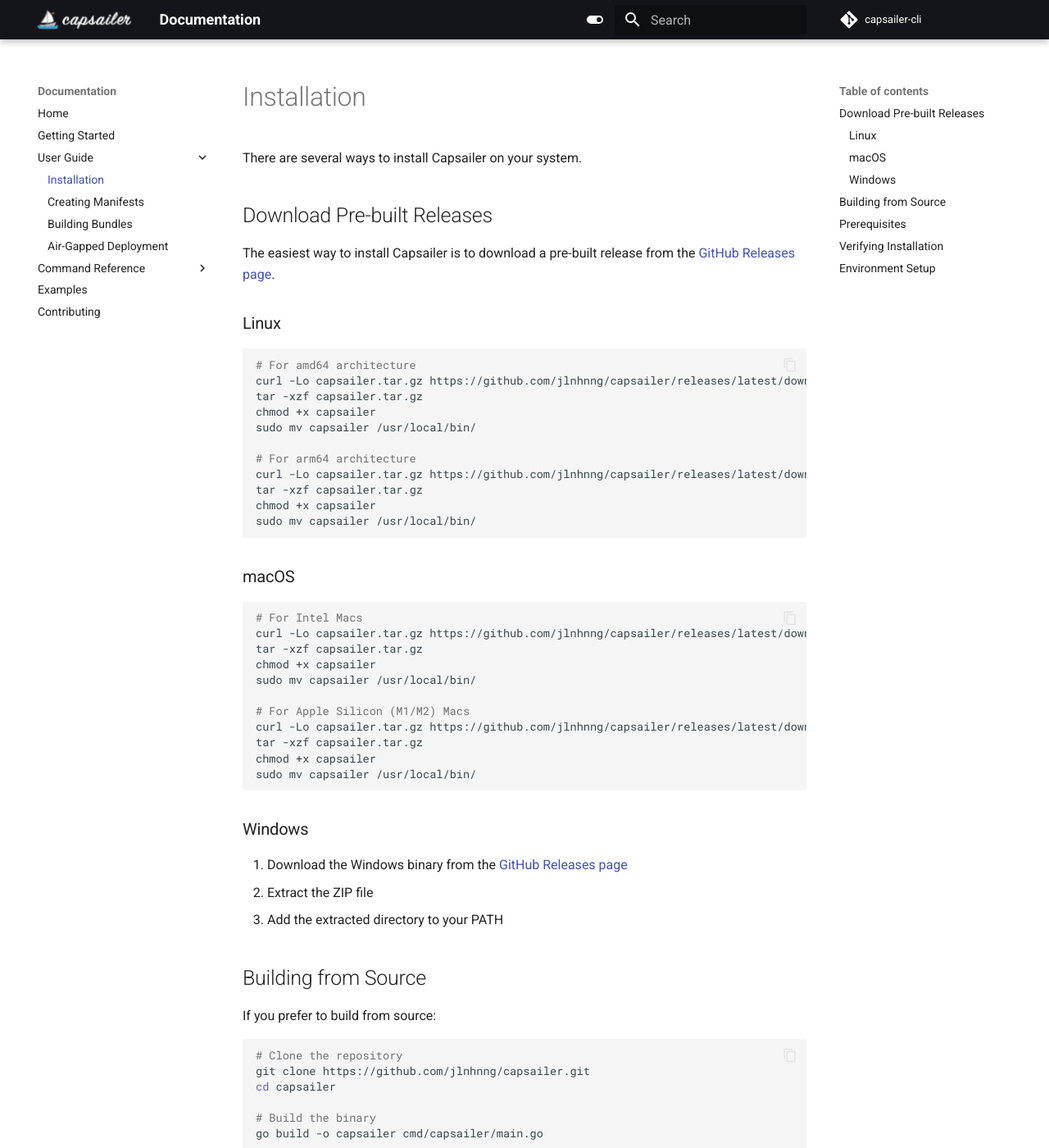
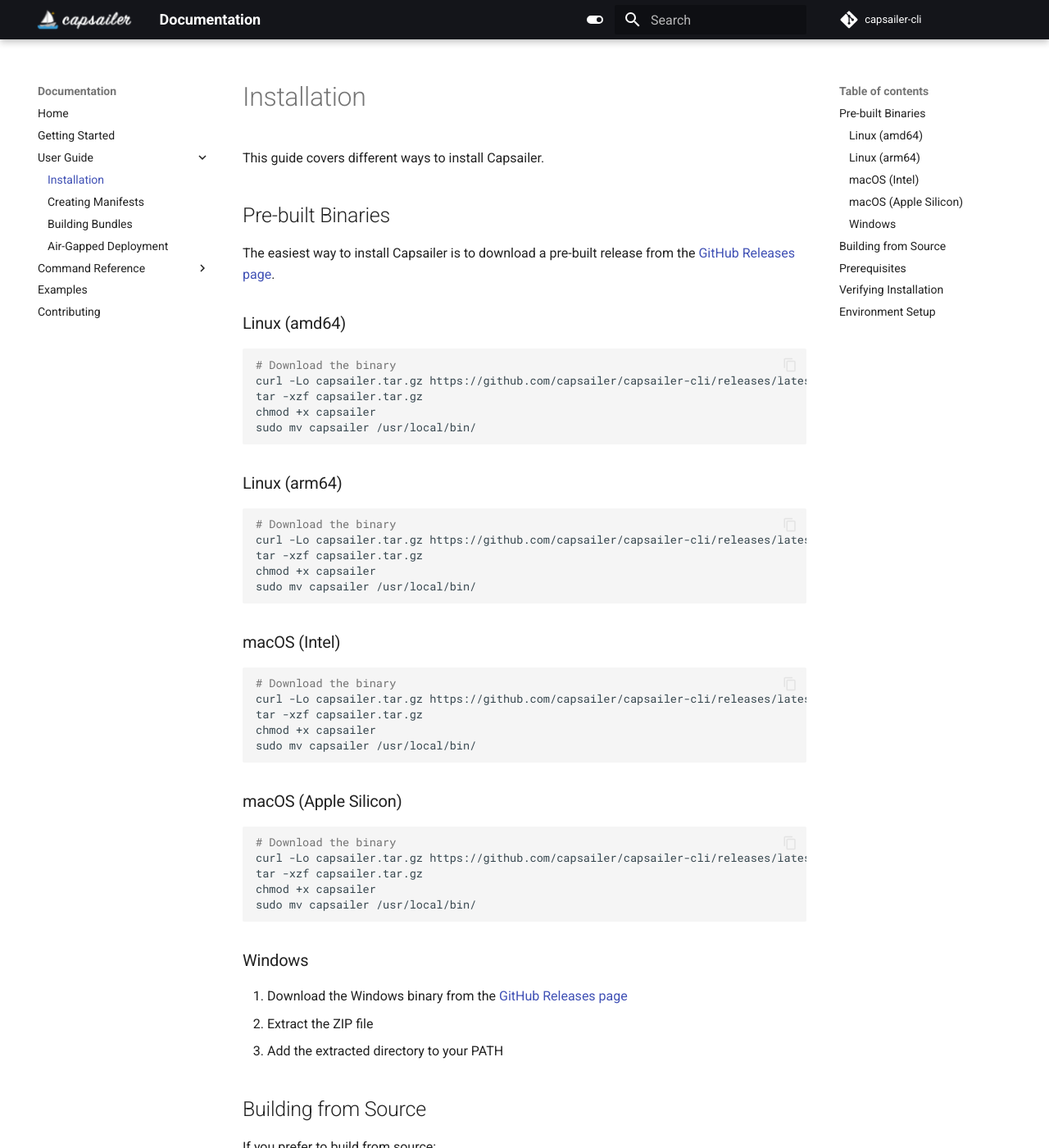
Before and after one commit to capsailer/capsailer-cli, an MkDocs documentation site: the page built from docs/user-guide/installation.md, in a window 1280 px wide and 1400 px high. Shown: the whole window at 82% size. Built offline with MkDocs 1.6.1 and Material for MkDocs 9.7.7, drawn with Linux system fonts in a browser that asks for light colours; comment, search, counter and statistics services are not loaded; some of the changed text lies outside the part shown.

Commit message:
Update references to new org / repo

````diff
--- a/docs/user-guide/installation.md
+++ b/docs/user-guide/installation.md
@@ -1,38 +1,46 @@
 # Installation
 
-There are several ways to install Capsailer on your system.
+This guide covers different ways to install Capsailer.
 
-## Download Pre-built Releases
+## Pre-built Binaries
 
-The easiest way to install Capsailer is to download a pre-built release from the [GitHub Releases page](https://github.com/jlnhnng/capsailer/releases).
+The easiest way to install Capsailer is to download a pre-built release from the [GitHub Releases page](https://github.com/capsailer/capsailer-cli/releases).
 
-### Linux
+### Linux (amd64)
 
 ```bash
-# For amd64 architecture
-curl -Lo capsailer.tar.gz https://github.com/jlnhnng/capsailer/releases/latest/download/capsailer-linux-amd64.tar.gz
-tar -xzf capsailer.tar.gz
-chmod +x capsailer
-sudo mv capsailer /usr/local/bin/
-
-# For arm64 architecture
-curl -Lo capsailer.tar.gz https://github.com/jlnhnng/capsailer/releases/latest/download/capsailer-linux-arm64.tar.gz
+# Download the binary
+curl -Lo capsailer.tar.gz https://github.com/capsailer/capsailer-cli/releases/latest/download/capsailer-linux-amd64.tar.gz
 tar -xzf capsailer.tar.gz
 chmod +x capsailer
 sudo mv capsailer /usr/local/bin/
 ```
 
-### macOS
+### Linux (arm64)
 
 ```bash
-# For Intel Macs
-curl -Lo capsailer.tar.gz https://github.com/jlnhnng/capsailer/releases/latest/download/capsailer-darwin-amd64.tar.gz
+# Download the binary
+curl -Lo capsailer.tar.gz https://github.com/capsailer/capsailer-cli/releases/latest/download/capsailer-linux-arm64.tar.gz
 tar -xzf capsailer.tar.gz
 chmod +x capsailer
 sudo mv capsailer /usr/local/bin/
+```
 
-# For Apple Silicon (M1/M2) Macs
-curl -Lo capsailer.tar.gz https://github.com/jlnhnng/capsailer/releases/latest/download/capsailer-darwin-arm64.tar.gz
+### macOS (Intel)
+
+```bash
+# Download the binary
+curl -Lo capsailer.tar.gz https://github.com/capsailer/capsailer-cli/releases/latest/download/capsailer-darwin-amd64.tar.gz
+tar -xzf capsailer.tar.gz
+chmod +x capsailer
+sudo mv capsailer /usr/local/bin/
+```
+
+### macOS (Apple Silicon)
+
+```bash
+# Download the binary
+curl -Lo capsailer.tar.gz https://github.com/capsailer/capsailer-cli/releases/latest/download/capsailer-darwin-arm64.tar.gz
 tar -xzf capsailer.tar.gz
 chmod +x capsailer
 sudo mv capsailer /usr/local/bin/
@@ -40,7 +48,7 @@
 
 ### Windows
 
-1. Download the Windows binary from the [GitHub Releases page](https://github.com/jlnhnng/capsailer/releases/latest)
+1. Download the Windows binary from the [GitHub Releases page](https://github.com/capsailer/capsailer-cli/releases/latest)
 2. Extract the ZIP file
 3. Add the extracted directory to your PATH
 
@@ -50,14 +58,14 @@
 
 ```bash
 # Clone the repository
-git clone https://github.com/jlnhnng/capsailer.git
-cd capsailer
+git clone https://github.com/capsailer/capsailer-cli.git
+cd capsailer-cli
 
 # Build the binary
 go build -o capsailer cmd/capsailer/main.go
 
 # Add to your PATH
-mv capsailer /usr/local/bin/
+sudo mv capsailer /usr/local/bin/
 ```
 
 ## Prerequisites
--- a/mkdocs.yml
+++ b/mkdocs.yml
@@ -1,9 +1,9 @@
 site_name: Documentation
 site_description: Documentation for capsailer, CLI tool for delivering Kubernetes applications into air-gapped environments
 repo_name: capsailer-cli
-repo_url: https://github.com/jlnhnng/capsailer
-site_url: https://jlnhnng.github.io/capsailer/
-copyright: Copyright &copy; 2025 jlnhnng
+repo_url: https://github.com/capsailer/capsailer-cli
+site_url: https://capsailer.github.io/capsailer-cli/
+copyright: Copyright &copy; 2025 capsailer
 theme:
   name: material
   logo: assets/images/logo.png
````
Also changed, not shown: README.md (+5 -5 lines), docs/contributing.md (+9 -3 lines), docs/getting-started.md (+29 -16 lines), 6 other files.
